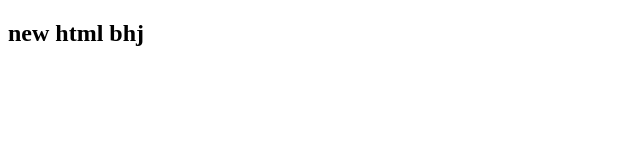
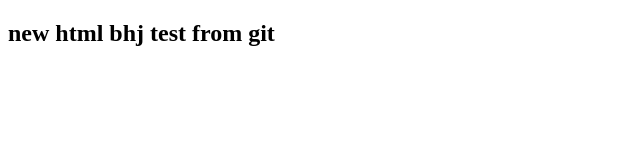
Before and after one commit to kanwal509/test, a plain HTML site: page new.html in a window 1280 px wide. Shown: the whole page, without its empty margins (0-640 px from the left). Drawn offline with Linux system fonts and the light colour scheme.

Commit message:
Update new.html

```diff
--- a/new.html
+++ b/new.html
@@ -6,6 +6,6 @@
     <title>Document</title>
 </head>
 <body>
-    <h2>new html bhj</h2>
+    <h2>new html bhj test from git</h2>
 </body>
 </html>
```
